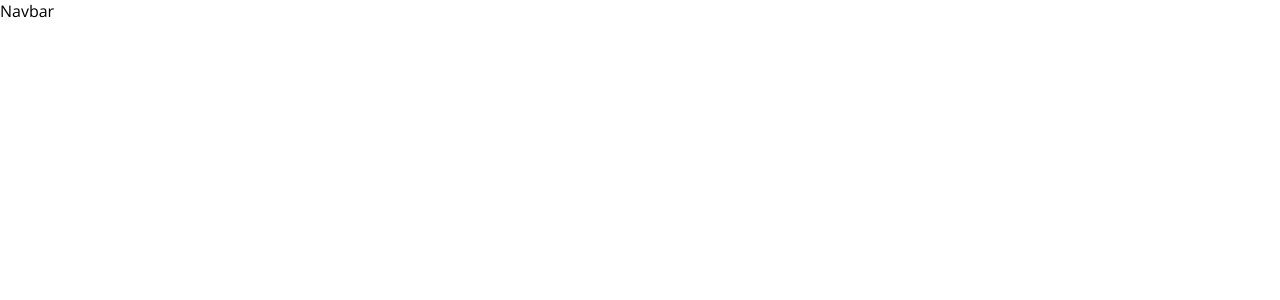
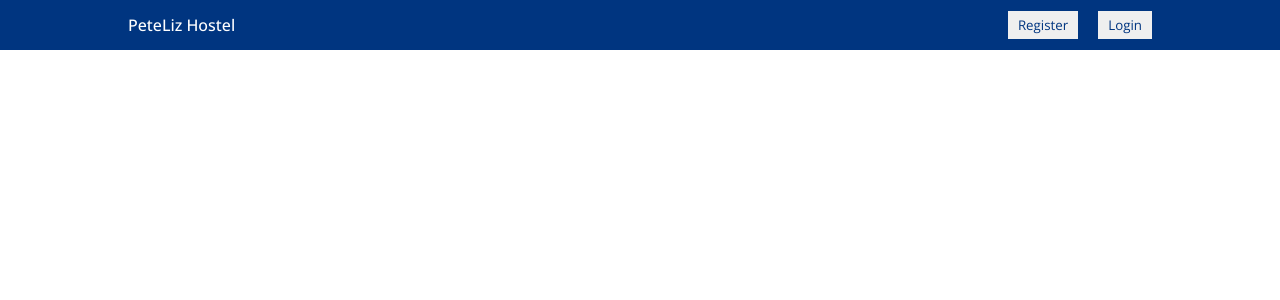
Before and after one commit to jomeista/Undergrad_project, a React (Create React App) app in the folder client/: page / in a window 1280 px wide. Shown: the top 300 px of the page. Built offline with nearby package versions, Linux system fonts and the light colour scheme.

Commit message:
This commit will add CSS styles to the Navbar

```diff
--- a/client/src/components/navbar/Navbar.css
+++ b/client/src/components/navbar/Navbar.css
@@ -0,0 +1,27 @@
+.navbar{
+  height: 50px;
+  background-color: #003580;
+  display: flex;
+  justify-content: center;
+}
+
+.navContainer {
+  width: 100%;
+  max-width: 1024px;
+  color: white;
+  display: flex;
+  align-items: center;
+  justify-content: space-between;
+}
+
+.logo{
+  font-weight: 500;
+}
+
+.navButton {
+  margin-left: 20px;
+  border: none;
+  padding: 5px 10px;
+  cursor: pointer;
+  color: #003580;
+}
--- a/client/src/components/navbar/Navbar.jsx
+++ b/client/src/components/navbar/Navbar.jsx
@@ -2,8 +2,17 @@
 
 const Navbar = () => {
   return (
-    <div>Navbar</div>
+    <div className="navbar">
+      <div className="navContainer">
+        <span className="logo">PeteLiz Hostel</span>
+        <div className="navItems">
+          <button className="navButton">Register</button>
+          <button className="navButton">Login</button>
+        </div>
+      </div>
+    </div>
+
   )
 }
 
-export default Navbar
+export default Navbar;
```
Also changed, not shown: client/src/pages/home/Home.jsx (+7 -4 lines).
